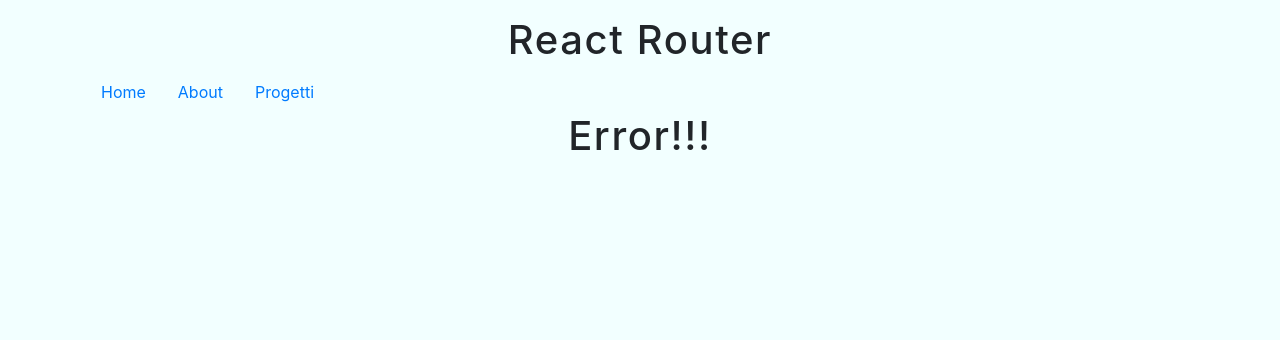
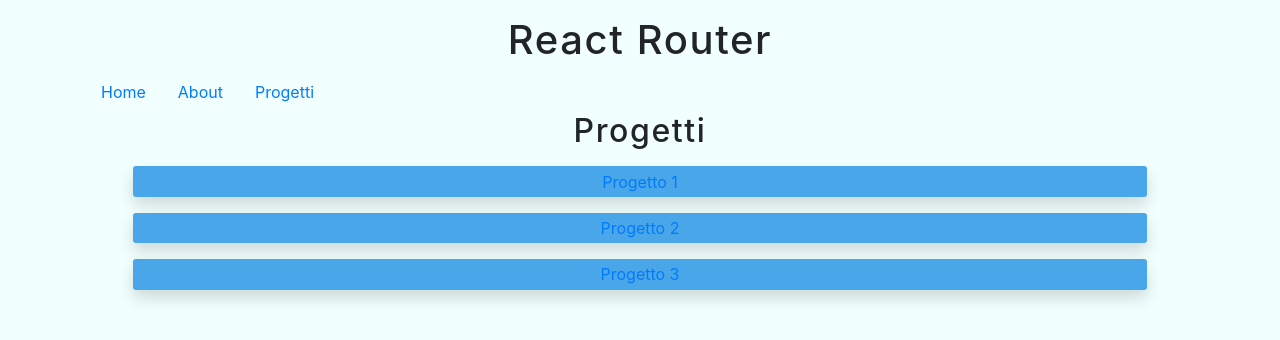
Before and after one commit to zuingo88/lezioni-react, a React (Create React App) app in the folder React-Hooks-master/: page /progetti in a window 1280 px wide. Shown: the top 340 px of the page. Built offline with nearby package versions, Linux system fonts and the light colour scheme.

Commit message:
Router - Single page template

```diff
--- /dev/null
+++ b/React-Hooks-master/src/lezioni/11-React-Router/inizio/screen/Progetti.js
@@ -0,0 +1,27 @@
+import React from 'react'
+import { Link } from "react-router-dom"
+
+const Progetti = () => {
+  return (
+    <div>
+      <div>
+        <h2>Progetti</h2>
+      </div>
+      <div>
+        <ul className='px-5'>
+          <li className='button my-3 shadow'>
+            <Link to="progetto/1" className=''>Progetto 1</Link>
+          </li>
+          <li className='button my-3 shadow'>
+            <Link to="progetto/2" className=''>Progetto 2</Link>
+          </li>
+          <li className='button my-3 shadow'>
+            <Link to="progetto/3" className=''>Progetto 3</Link>
+          </li>
+        </ul>
+      </div>
+    </div>
+  )
+}
+
+export default Progetti
--- /dev/null
+++ b/React-Hooks-master/src/lezioni/11-React-Router/inizio/screen/SingleProgetto.js
@@ -0,0 +1,11 @@
+import React from 'react'
+
+const SingleProgetto = () => {
+  return (
+    <div>
+      Singolo Progetto
+    </div>
+  )
+}
+
+export default SingleProgetto
--- a/React-Hooks-master/src/lezioni/11-React-Router/inizio/screen/index.js
+++ b/React-Hooks-master/src/lezioni/11-React-Router/inizio/screen/index.js
@@ -1,6 +1,8 @@
 import React from "react";
+import Home from "./Home";
 import About from "./About";
-import Home from "./Home";
+import Progetti from "./Progetti";
+import SingleProgetto from "./SingleProgetto";
 import ErrorPage from './ErrorPage';
 import { BrowserRouter as Router, Route, Switch, Link } from 'react-router-dom';
 
@@ -21,7 +23,9 @@
       </ul>
       <Switch>
         <Route path='/' exact component={Home} />
-        <Route path='/About' component={About} />
+        <Route path='/about' component={About} />
+        <Route path='/progetti' component={Progetti} />
+        {<Route path='/progetto/:id' component={SingleProgetto} /> /* Dopo i due puntio posso aggiungere un parametro (id) */}
         <Route path='*' component={ErrorPage} />
       </Switch>
     </Router>
--- a/React-Hooks-master/src/lezioni/2-useEffect/inizio/3-useEffect-fetch-data.js
+++ b/React-Hooks-master/src/lezioni/2-useEffect/inizio/3-useEffect-fetch-data.js
@@ -14,7 +14,7 @@
   }
 
   useEffect(() => {                           //  Richiamo la funzione get useEffect
-    getData();                                //  Richiamo la funzione getata in useEffect perchè esso non può avere come parametro un async.
+    getData();                                //  Richiamo la funzione get data in useEffect perchè esso non può avere come parametro un async.
   }, []);                                     //  Do un secondo parametro a useEffect per far sì che la chiamata Axios avvenga una sola vola al caricamento della pagina.
 
   return (
```
